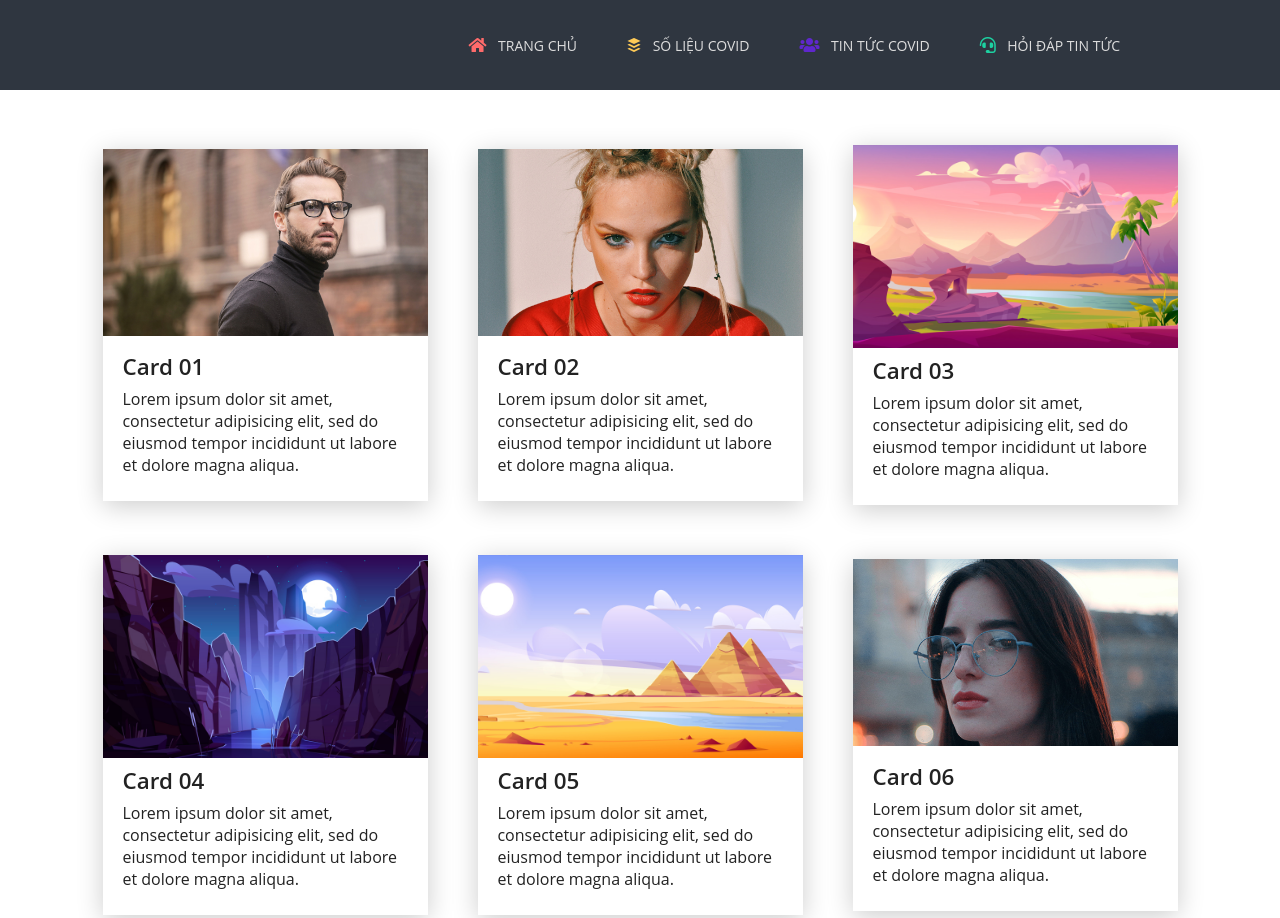
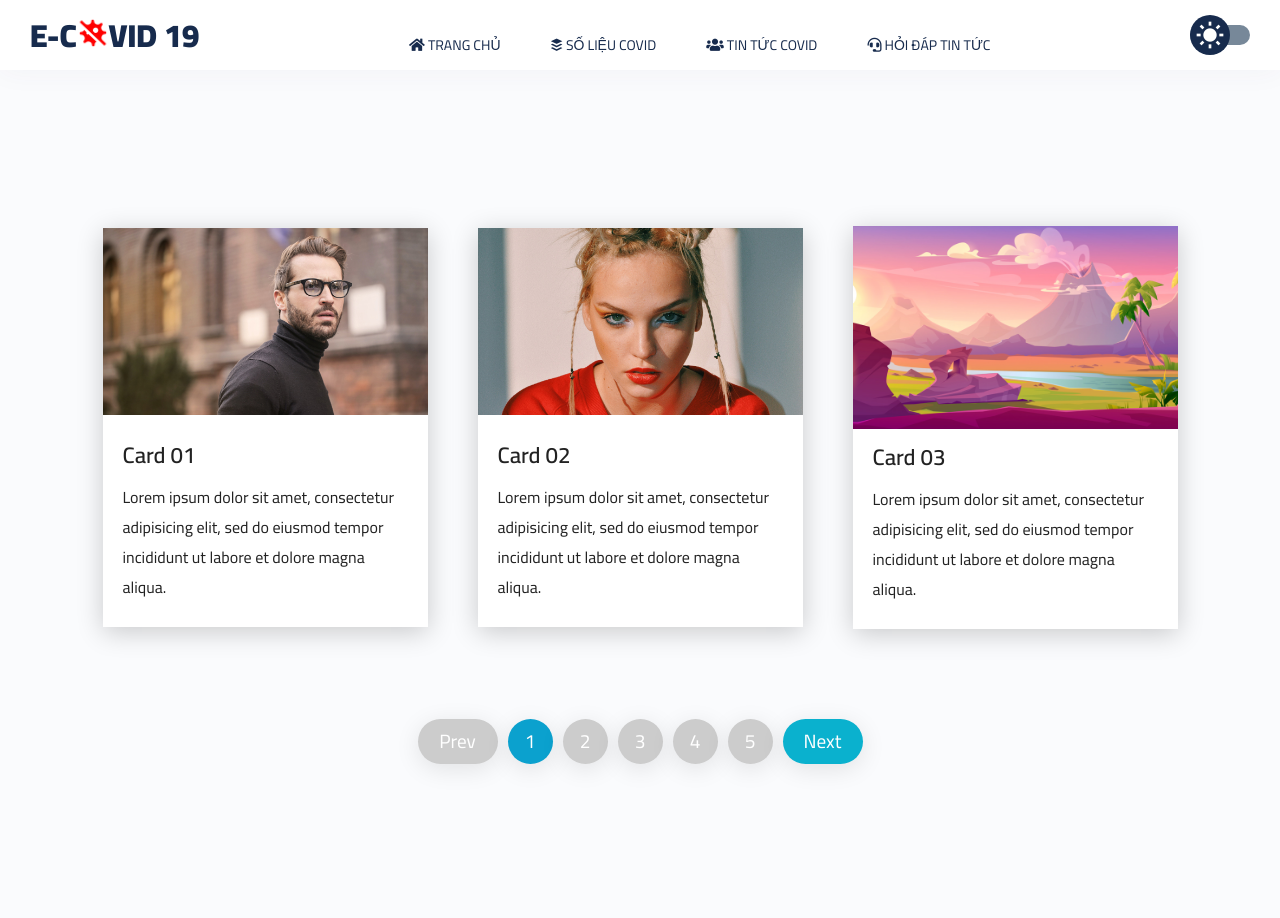
Before and after one commit to Quocs/Captone1_2, a plain HTML site: page TinTucCovid.html in a window 1280 px wide. Shown: the top 918 px of the page. Drawn offline with nearby package versions, Linux system fonts and the light colour scheme; files whose address does not match are found by name.

Commit message:
Update TinTucCovid.html

```diff
--- a/TinTucCovid.html
+++ b/TinTucCovid.html
@@ -4,7 +4,7 @@
     <meta charset="UTF-8">
     <meta http-equiv="X-UA-Compatible" content="IE=edge">
     <meta name="viewport" content="width=device-width, initial-scale=1.0">
-    <link rel="stylesheet" href="css/style1.css">
+    <!--<link rel="stylesheet" href="css/style1.css">-->
     <link rel="shortcur icon" href="./img/favicon.png" type="image/png">
     <script src="https://cdnjs.cloudflare.com/ajax/libs/jquery/3.4.1/jquery.min.js" charset="utf-8"></script>
     <link rel="stylesheet" href="https://cdnjs.cloudflare.com/ajax/libs/font-awesome/5.12.1/css/all.min.css">
@@ -14,12 +14,18 @@
     <link href='https://unpkg.com/boxicons@2.0.9/css/boxicons.min.css' rel='stylesheet'>
     <title>Tin Tức Covid</title>
     <link rel="stylesheet" href="css/tintuc.css">
+    <link rel="stylesheet" href="css/navbar.css">
 </head>
 <body>
-    <header>
+  <div class="nav-wrapper">
+    <div class="container">
+        <div class="nav">
+            <a href="index.html" class="logo">
+               E-C<i class="bx bxs-virus-block bx-tada"></i>VID 19
+            </a>
             <div class="inner-width">
-          <a href="#" class="logo"><img src="image/logo.png" alt=""></a>
-          <i class="menu-toggle-btn fas fa-bars"></i>
+
+                <!--<i class="menu-toggle-btn fas fa-bars"></i>-->
                 <nav class="navigation-menu">
                   <a href="index.html"><i class="fas fa-home home"></i> Trang Chủ</a>
                  <!-- <a href="#"><i class="fas fa-align-left about"></i> About</a>-->
@@ -28,14 +34,17 @@
                   <a href="Hoidap.html"><i class="fas fa-headset contact"></i> Hỏi Đáp Tin Tức</a>
                 </nav>
               </div>
-      </header>
-      <script type="text/javascript">
-        $(".menu-toggle-btn").click(function(){
-          $(this).toggleClass("fa-times");
-          $(".navigation-menu").toggleClass("active");
-        });
-      </script>
-      <div class="container">
+            <div class="darkmode-switch" id="darkmode-switch">
+                <span>
+                    <i class="bx bxs-moon"></i>
+                    <i class="bx bxs-sun"></i>
+                </span>
+            </div>
+        </div>
+    </div>
+</div>
+
+      <div class="container1">
         <div class="card-content" style="display:none">
             <div class="card">
                 <div class="card-image"><img src="./Img1/1.jpg" alt=""></div>
@@ -169,6 +178,7 @@
           <li class="page-item next-page"><a href="" class="page-link">Next</a></li>-->
         </div>
     </div>
+
     <script type="text/javascript">
       function getPageList(totalPages, page, maxLength){
         function range(start, end){
@@ -196,7 +206,7 @@
 
       $(function(){
         var numberOfItems = $(".card-content .card").length;
-        var limitPerPage = 6; //How many card items visible per a page
+        var limitPerPage = 3; //How many card items visible per a page
         var totalPages = Math.ceil(numberOfItems / limitPerPage);
         var paginationSize = 7; //How many page elements visible in the pagination
         var currentPage;
```
Lines whose indentation alone changed are shown as unchanged.
